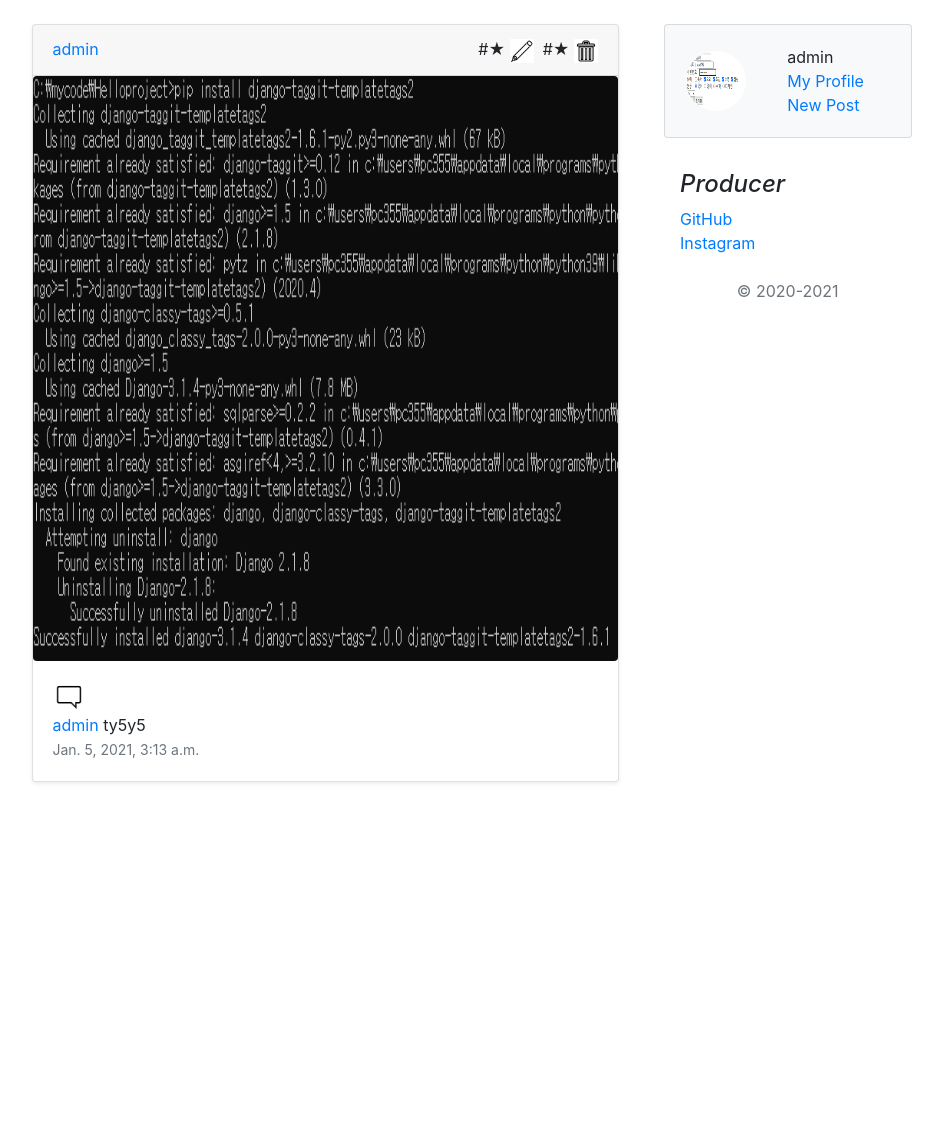
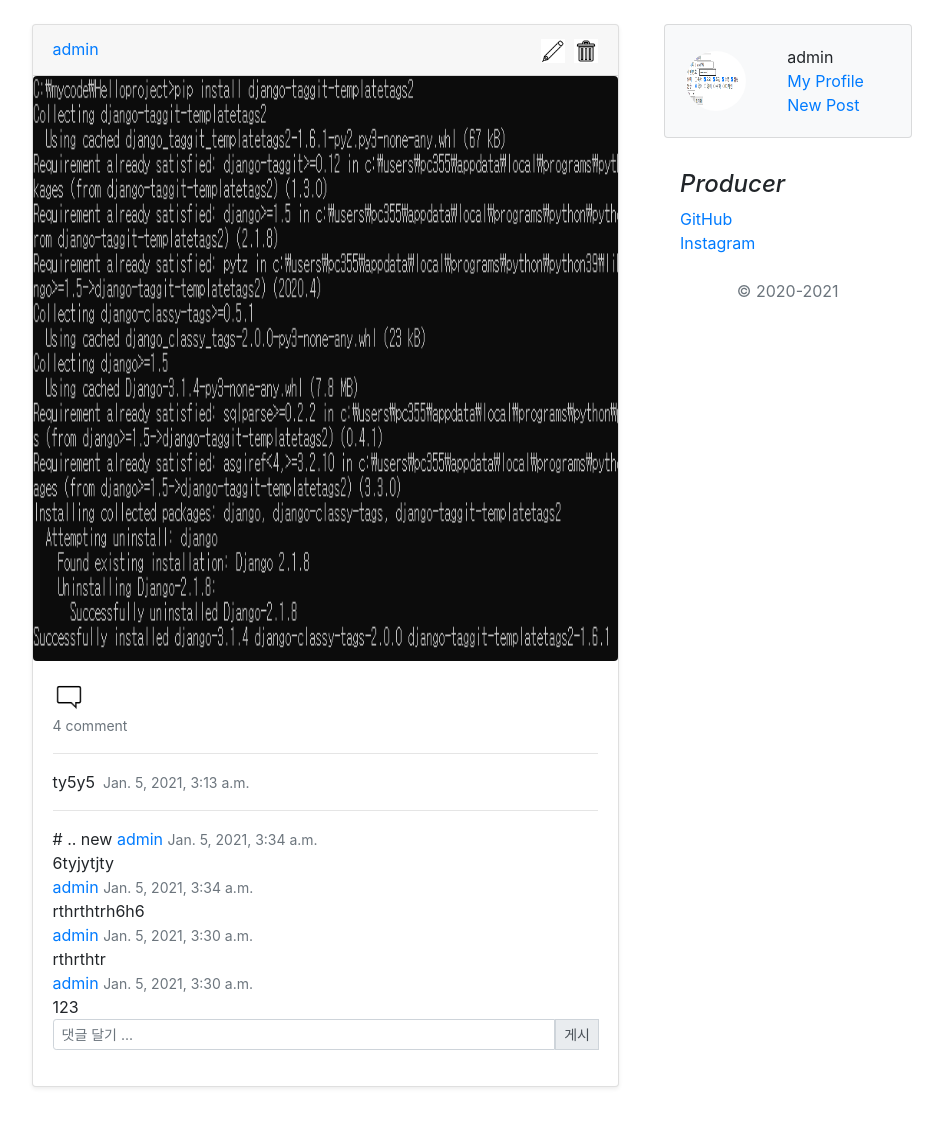
Before and after one commit to KWAK8573/last-instar, a Django app: page /myApp/index/ in a window 1280 px wide. Shown: the part 87-1214 px from the top of the page, without its empty margins (176-1119 px from the left). Before the commit the page ends 870 px from the top, so only its background shows below. Run offline with Django 3.2, Linux system fonts and the light colour scheme; a user stored in the database is signed in; data comes from the database, SQL or seed files in the repository; both versions use the stored data as it was after the commit; some libraries are stand-ins or nearby versions.

Commit message:
댓글 쓰기 삭제구현

```diff
--- a/myApp/admin.py
+++ b/myApp/admin.py
@@ -1,4 +1,6 @@
 from django.contrib import admin
-from .models import Post
+from .models import Post, Comment
 
+# Register your models here.
 admin.site.register(Post)
+admin.site.register(Comment)
--- a/myApp/models.py
+++ b/myApp/models.py
@@ -11,3 +11,17 @@ class Post(models.Model):
 
     def __str__(self):
         return self.main_text
+
+
+class Comment(models.Model):
+    comment = models.ForeignKey(Post, on_delete=models.CASCADE, null=True, related_name='comments')
+    comment_text = models.CharField(max_length=200)
+    comment_user = models.ForeignKey(User, on_delete=models.CASCADE, null = True)
+    comment_date = models.DateTimeField('date published', default=timezone.now)
+    comment_update_date = models.DateTimeField('date published', null = True, default=timezone.now)
+
+    class Meta:
+        ordering = ['-id']
+
+    def __str__(self):
+        return '%s - %s' % (self.comment_user, self.comment_text)
--- a/myApp/templates/index.html
+++ b/myApp/templates/index.html
@@ -23,8 +23,10 @@
             </div>
             <div class="btn-group" style="float: right;">
                 <span class="hidden" id="control_id">
-                    #★          <a href="{% url 'update' post.id %}"><img src="/static/update.png" alt="update" style="width: 1.5rem; height:1.5rem;">&nbsp;</a>
-                    #★          <a href="{% url 'delete' post.id %}" onclick="return confirm('정말 삭제하시겠습니까?')"><img src="/static/delete.png" alt="delete" style="width: 1.5rem; height:1.5rem;"></a>
+                    <a href="{% url 'update' post.id %}"><img src="/static/update.png" alt="update"
+                            style="width: 1.5rem; height:1.5rem;">&nbsp;</a>
+                    <a href="{% url 'delete' post.id %}" onclick="return confirm('정말 삭제하시겠습니까?')"><img
+                            src="/static/delete.png" alt="delete" style="width: 1.5rem; height:1.5rem;"></a>
                 </span>
             </div>
         </div>
@@ -36,13 +38,49 @@
                     <a>no</a>
                     {% endif %}
                 <div class="card-body">
-                        <a href="{% url 'detail' post.id %}"><img src="/static/detail.png" alt="detail 이동" style="width: 2rem; height:2rem;"></a>
+
+                <a href="{% url 'detail' post.id %}"><img src="/static/detail.png" alt="detail 이동"
+                        style="width: 2rem; height:2rem;"></a>
+                <br>
+                <small class="text-muted">{{post.comments.count}} comment</small>
+                <hr>
+                <a class="card-title pricing-card-title">{{ post|safe|linebreaksbr }}<small
+                        class="text-muted">&nbsp;&nbsp;{{ post.create_date }}</small></a>
+                <hr>
+
             <div class="group">
-                        <a class="my-0 font-weight-normal" href="#">{{ post.create_user }}</a>
-                        <a class="card-title pricing-card-title">{{ post|safe|linebreaksbr }}</a>
+
+                            # .. new
+
+                    {% for comment in post.comments.all %}
+                    <a class="card-text" href="#"><span class="comment_writer_name">{{comment.comment_user}}</span></a>
+                    <small class="text-muted">{{comment.comment_date}}</small>
                     <br>
-                            <small class="text-muted">{{ post.create_date }}</small>
+                    <a class="card-text">{{comment.comment_text}}
+                        <span class="control hidden" id="control_id1{{ forloop.counter0 }}">
+                            <form action="{% url 'c_delete' post.pk comment.pk %}" method="POST" style="display:inline-block">
+                                {% csrf_token %}
+                                <input type="hidden" name="app_url" id="app_url" value="{{app_url}}" />
+                                <button type="submit">삭제</button>
+                            </form>
+                        </span>
+                        <br>
+                        {% endfor %}
+                        <form action="{% url 'c_post' post.id %}" method="POST">
+                            {% csrf_token %}
+                            <div class="input-group input-group-sm mb-3">
+                                <input type="text" class="form-control" aria-label="Sizing example input"
+                                    aria-describedby="inputGroup-sizing-sm" name="comment_text" id="comment_text"
+                                    placeholder="댓글 달기 ..." style="display:inline-block">
+                                <input type="hidden" name="app_url" id="app_url" value="{{app_url}}" />
+                                <div class="input-group-prepend">
+                                    <button class="input-group-text" id="inputGroup-sizing-sm" type="submit">게시</button>
                                 </div>
+                            </div>
+                        </form>
+                </div>
+                </aside>
+
         </div>
     </div>
 </div>
--- a/myApp/urls.py
+++ b/myApp/urls.py
@@ -7,5 +7,7 @@ urlpatterns = [
     path('detail/<int:post_id>/', views.detail, name="detail"),
     path('update/<int:post_id>', views.update, name="update"),
     path('delete/<int:post_id>', views.delete, name="delete"),
+    path('c_post/<int:post_id>', views.c_post, name="c_post"),
+    path('c_post/<int:post_id>/<int:comment_id>', views.c_delete, name="c_delete"),
 
 ]
--- a/myApp/views.py
+++ b/myApp/views.py
@@ -1,7 +1,7 @@
 from django.shortcuts import render, redirect, get_object_or_404, reverse
 from django.contrib.auth.decorators import login_required
 from django.contrib.auth.models import User
-from .models import Post
+from .models import Post, Comment
 from .forms import PostForm
 from myMember.models import Profile
 from django.contrib import messages
@@ -86,3 +86,36 @@ def delete(request, post_id):
     else:
         messages.info(request, '삭제할 수 없습니다.')
         return render(request, 'detail.html', {'post': post})
+
+
+
+@login_required
+def c_post(request, post_id):
+    if request.method =='POST':
+        comment = get_object_or_404(Post, id=post_id)
+        comment_text = request.POST.get('comment_text')
+        comment_user = User.objects.get(username = request.user.get_username())
+        Comment.objects.create(comment=comment, comment_text=comment_text, comment_user=comment_user)
+
+        if request.POST.get('app_url') == '/myApp/index/':
+            return redirect(reverse('index'), post_id)
+        else :
+            return redirect('detail', post_id)
+
+@login_required
+def c_delete(request, post_id, comment_id):
+    post = get_object_or_404(Post, id=post_id)
+    comment = get_object_or_404(Comment, id=comment_id)
+
+    conn_profile = User.objects.get(username = request.user.get_username())
+
+    if request.method =='POST':
+        if conn_profile == post.create_user:
+            comment.delete()
+            if request.POST.get('app_url') == '/myApp/index/':
+                return redirect(reverse('index'), post_id)
+            else :
+                return redirect('detail', post_id)
+        else:
+            messages.info(request, '삭제할 수 없습니다.')
+            return render(request, 'detail.html', {'post': post})
```
Also changed, not shown: db.sqlite3, myApp/migrations/0002_comment.py (added). Lines whose indentation alone changed are shown as unchanged.
